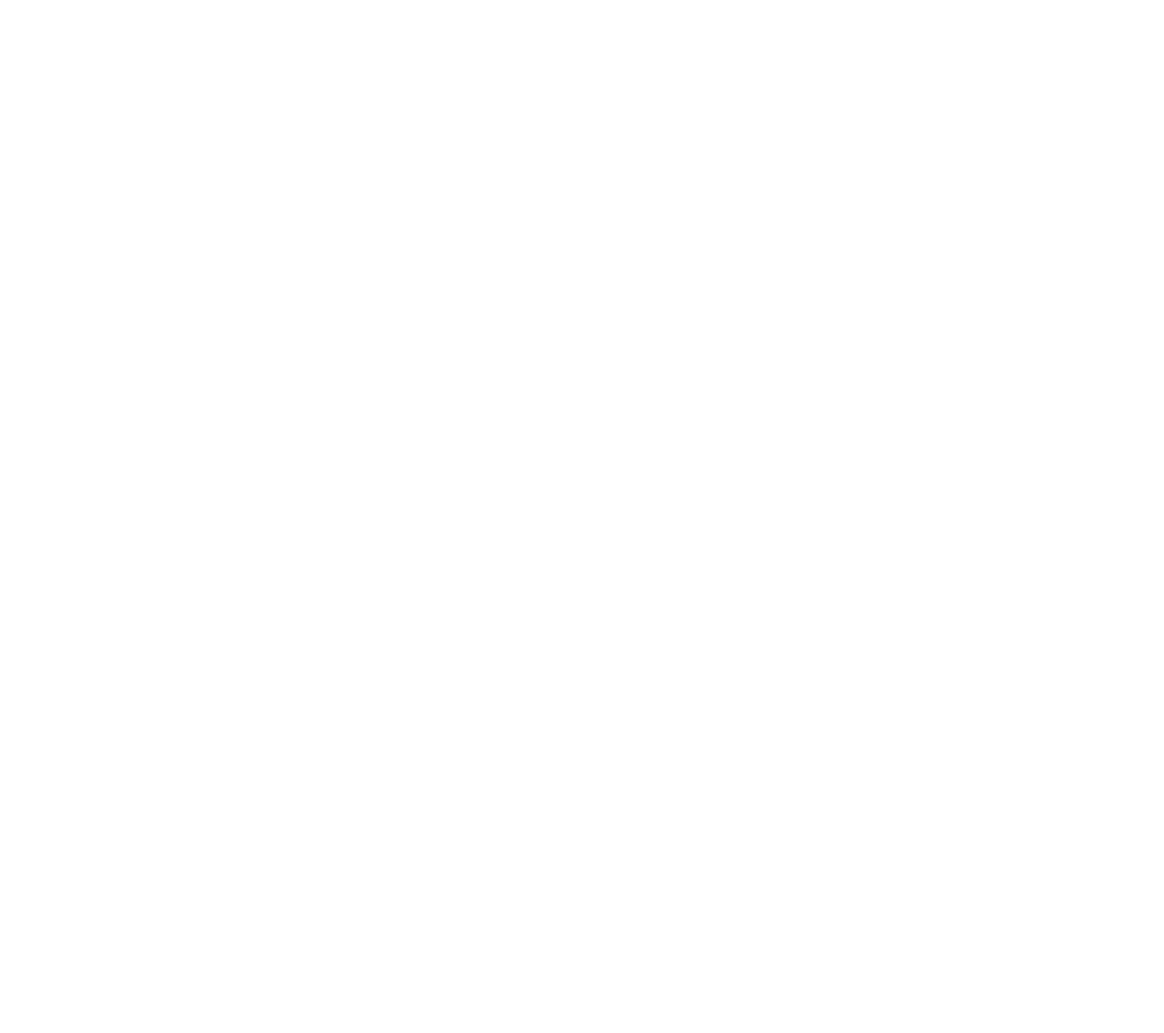
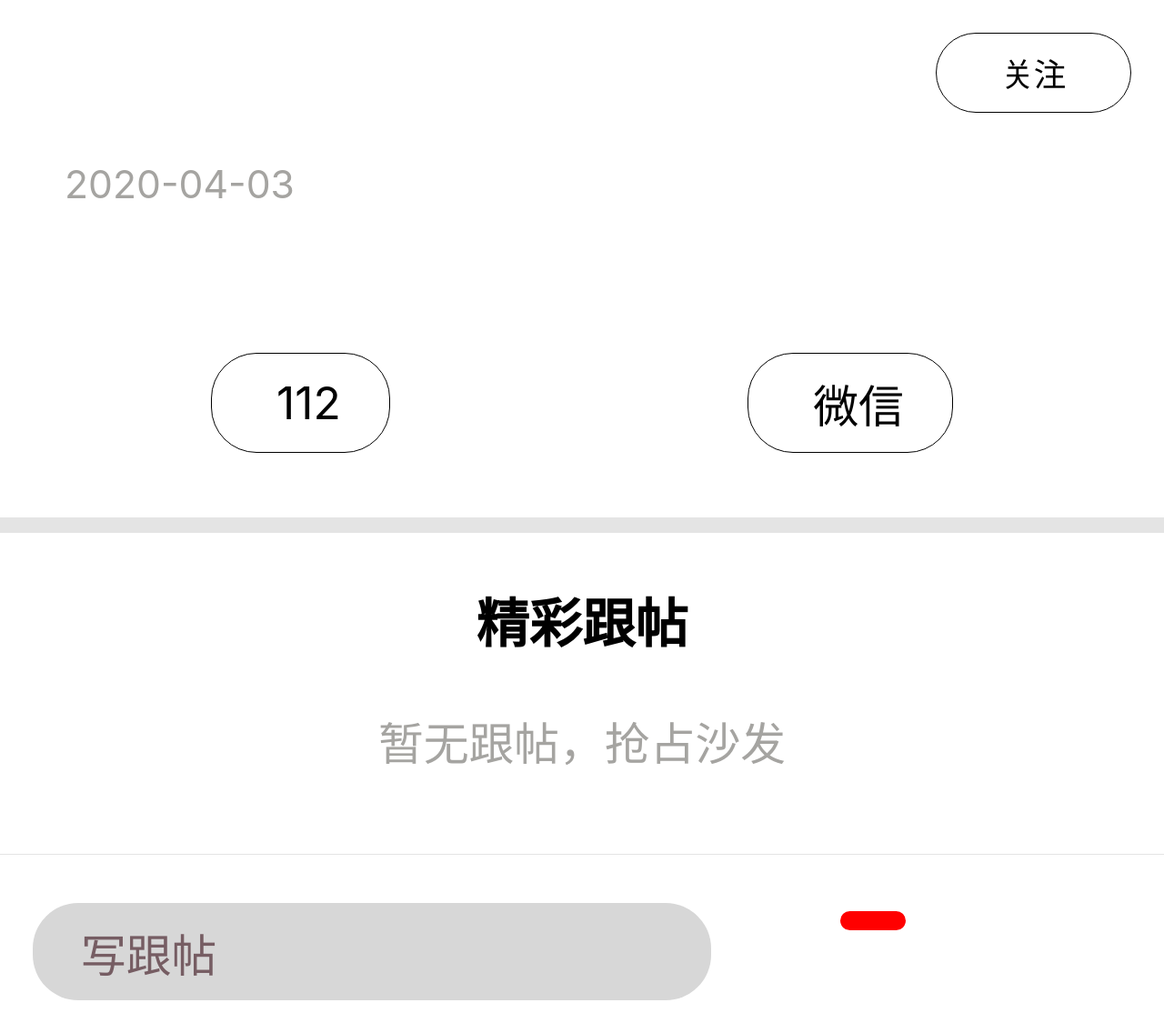
Before and after one commit to Faith233666/toutiao, a Vue app: page /post/1 in a window 1280 px wide. Shown: the whole page at 91% size. Before the commit the page ends 800 px from the top, so only its background shows below. Built offline with nearby package versions, Linux system fonts and the light colour scheme; no server answers; sample sign-in values are in the browser's storage; a small style sheet from the web is missing.

Commit message:
文章列表和搜索完成

```diff
--- a/src/components/PostItem1.vue
+++ b/src/components/PostItem1.vue
@@ -1,4 +1,5 @@
 <template>
+  <router-link :to="'/post/'+data.id">
   <div class="PostItem1">
   <div class="star">
       <div class="plan1">
@@ -10,6 +11,7 @@
       </div>
   </div>
   </div>
+  </router-link>
 </template>
 
 <script>
--- a/src/main.js
+++ b/src/main.js
@@ -9,7 +9,7 @@ import Vant, { Toast } from 'vant';
 //导入axios
 import axios from 'axios';
 
-
+let app;
 //绑定到原型,加上之后就可以在组件中通过this.$axios来调用请求方法
 Vue.prototype.$axios = axios;
 
@@ -48,14 +48,29 @@ axios.interceptors.response.use(res => {
   return res;
 }, error => {
   const{statusCode,message}=error.response.data;
-  if(statusCode==400)
+  if(statusCode===400)
   {
     Toast.fail(message);
+  }
+  if(statusCode===403)
+  {
+    //app是Vue的实例对象，可以使用里面的this.$router.replace方法
+    Toast.fail(message);
+    // 跳转到登录页, push方法的参数除了可以直接写一个字符串还可以写一个对象
+		// 对象里面的path属性表示路径，query表单问号的参数
+    // 比如这完整的路径其实 /login?return_url=/posts/1
+    app.$router.push({
+      path:'/login',
+      query:{
+        return_url:app.$route.path
+      }
+    });
+    return Promise.reject(error)
   }
 });
 //创建一个根实例
 //.$mount('#app)相当于el配置，指定id为app的元素作为模板
-new Vue({
+app=new Vue({
   //路由对象
   router,
   //加载第一个子组件，最底层的组件，(写法是固定的)
--- a/src/router/index.js
+++ b/src/router/index.js
@@ -81,6 +81,12 @@ const routes = [{
     //组件的懒加载
     //@表示src的别名
     component: () => import("@/views/Search"),
+  },
+  {
+    path: '/post/:id',
+    //组件的懒加载
+    //@表示src的别名
+    component: () => import("@/views/Post"),
   }
 ]
 const router = new VueRouter({
--- a/src/views/Login.vue
+++ b/src/views/Login.vue
@@ -62,8 +62,10 @@ export default {
           this.$toast.success(res.data.message);
           //将返回的数据存入本地存储，以便后面使用
           localStorage.setItem("userInfo", JSON.stringify(res.data.data));
-          //跳转到个人中心页面
-          this.$router.push("/user");
+          //判断地址栏有没有return_url参数
+          const {return_url}=this.$route.query;
+          this.$router.replace(return_url||'/user');
+
         }
       });
     }
--- /dev/null
+++ b/src/views/Post.vue
@@ -0,0 +1,252 @@
+<template>
+  <div class="box">
+    <div class="header">
+      <div class="nav">
+        <div class="icon">
+          <i class="iconfont iconjiantou2"></i>
+          <span class="iconfont iconnew"></span>
+        </div>
+        <div class="follow" @click="followClick(post.has_follow)" :class="post.has_follow?'active':''">{{post.has_follow?'已关注':'关注'}}</div>
+      </div>
+      <div class="title">
+        <h3>{{post.title}}</h3>
+        <div class="subtitle">
+         {{post.user.nickname}}
+          <span class="date">{{moment(post.create_date).format('YYYY-MM-DD')}}</span>
+        </div>
+      </div>
+      <div class="article">
+        <p v-html="post.content"></p>
+      </div>
+      <div class="fun">
+        <div class="praise">
+          <i class="iconfont icondianzan"></i>112
+        </div>
+        <div class="transpond">
+          <i class="iconfont iconweixin"></i>微信
+        </div>
+      </div>
+    </div>
+    <div class="content">
+        <h3>精彩跟帖</h3>
+        <p>暂无跟帖，抢占沙发</p>
+    </div>
+    <div class="footer">
+      <div class="writeFollow">写跟帖</div>
+      <div class="footerIcons">
+      <div class="message">{{post.comment_length}}</div>
+       <i class="iconfont iconpinglun-"></i>
+        <i class="iconfont iconshoucang"></i>
+        <i class="iconfont iconfenxiang"></i>
+      </div>
+    </div>
+  </div>
+</template>
+
+<script>
+import moment from 'moment';
+export default {
+  data()
+  {
+     return{
+         post:{
+           //防止报undefined
+           user:{
+
+           }
+         },
+         moment,
+     }
+  },
+  mounted()
+  {
+    const {token}=JSON.parse(localStorage.getItem('userInfo'));
+    //获取到url地址的动态id
+    let {id}=this.$route.params;
+    let config={url:'/post/'+id}
+    if(token)
+    {
+     config.headers={
+         Authorization:token
+     }
+    }
+    this.$axios(config).then(res=>{
+      const {data}=res.data;
+      this.post=data;
+      localStorage.setItem('postJson',JSON.stringify(data));
+    })
+  },
+  methods:{
+    followClick(item)
+    {
+      const {token}=JSON.parse(localStorage.getItem('userInfo'))||{};
+      if(item)
+      {
+          let {id}=this.$route.params;
+          this.$axios({
+          url:'/user_unfollow/'+id,
+          headers:{
+            Authorization:token
+          }
+          }).then(res=>{
+            console.log(res);
+            this.post.has_follow=false;
+            this.$toast.success('取消关注成功');
+          })
+       }
+      else{
+          let {id}=this.$route.params;
+          this.$axios({
+          url:'/user_follows/'+id,
+          headers:{
+            Authorization:token
+          }
+        }).then(res=>{
+            this.post.has_follow=true;
+            this.$toast.success('关注成功');
+        })
+      }
+    }
+  }
+};
+</script>
+
+<style lang="less" scoped>
+@vw: 3.6vw;
+.active{
+  background: red;
+  color:white;
+}
+.box {
+  font-size: 14 / @vw;
+  .header {
+    padding-bottom: 20 / @vw;
+    border-bottom: 5 / @vw solid #e4e4e4;
+    .nav {
+      display: flex;
+      justify-content: space-between;
+      align-items: center;
+      padding: 10 / @vw;
+      .icon {
+        i {
+          display: inline-block;
+          transform: scale(1.5);
+        }
+        span {
+          display: inline-block;
+          transform: scale(5);
+          margin-left: 30 / @vw;
+          line-height: 1.3;
+        }
+      }
+      .follow {
+        font-size: 10 / @vw;
+        padding: 5 / @vw 20 / @vw;
+        color: black;
+        border:1px solid black;
+        border-radius: 50 / @vw;
+      }
+    }
+    .title {
+      padding: 0 10 / @vw;
+      h3 {
+        font-size: 19 / @vw;
+      }
+      .subtitle {
+        font-size: 12 / @vw;
+        padding: 5 / @vw 0 15 / @vw 0;
+        color: #a5a4a1;
+        span {
+          margin-left: 10 / @vw;
+        }
+      }
+    }
+    .article {
+      padding: 0 10 / @vw;
+      p {
+        line-height: 2;
+        margin-bottom: 30 / @vw;
+        /deep/ img{
+          width: 100%;
+        }
+      }
+    }
+    .fun {
+      padding: 0 10 / @vw;
+      display: flex;
+      justify-content: space-around;
+      .praise {
+        display: flex;
+        align-items: center;
+        padding: 5 / @vw 15 / @vw;
+        border: 1px solid black;
+        border-radius: 50px;
+        i {
+          margin-right: 5 / @vw;
+          transform: scale(1.5);
+        }
+      }
+      .transpond {
+        display: flex;
+        align-items: center;
+        padding: 5 / @vw 15 / @vw;
+        border: 1px solid black;
+        border-radius: 50px;
+        i {
+          display: inline-block;
+          margin-right: 5 / @vw;
+          color: green;
+          transform: scale(1.5);
+        }
+      }
+    }
+  }
+  .content{
+    text-align: center;
+    border-bottom: 1px solid #e4e4e4 ;
+    h3{
+      margin: 15/@vw 0;
+    }
+    p{
+      margin-bottom: 25/@vw;
+      color: #a5a4a1;;
+    }
+  }
+  .footer{
+    margin: 15/@vw 10/@vw 10/@vw 10/@vw;
+    display: flex;
+    justify-content: space-between;
+    align-items: center;
+    .writeFollow
+    {
+      flex: 1;
+      padding:5/@vw;
+      padding-left:15/@vw;
+      border-radius: 50px;
+      background: #d7d7d7;
+      color:#765d63;
+    }
+    .footerIcons
+    {
+      position: relative;
+       margin-left: 40/@vw;
+       .message{
+        padding:3/@vw 10/@vw;
+        background: red;
+        color: white;
+        border-radius: 50px;
+        font-size: 8/@vw;
+        z-index: 1;
+        position: absolute;
+        top: -15px;
+        left: 0;
+       }
+       i{
+         display: inline-block;
+         transform: scale(2);
+         margin-right:30/@vw;
+       }
+    }
+  }
+}
+</style>
--- a/src/views/Search.vue
+++ b/src/views/Search.vue
@@ -1,11 +1,16 @@
 <template>
   <div class="box">
-      <div class="searchKey" :style="toggle==false?'display:none':'display:block'">
-        <ul>
+      <div class="searchKey" v-if='toggle'>
+        <!-- <ul>
           <li>美女的妙用<i class="iconfont iconjiantou1"></i></li>
           <li>美女的妙用<i class="iconfont iconjiantou1"></i></li>
           <li>美女的妙用<i class="iconfont iconjiantou1"></i></li>
-        </ul>
+        </ul> -->
+       <div v-for='(item,index) in post' :key='index'>
+        <PostItem1 :data='item' v-if='item.type==1&&item.cover.length==1'></PostItem1>
+        <PostItem2 :data='item' v-if='item.type==1&&item.cover.length==3'></PostItem2>
+        <PostItem3 :data='item' v-if='item.type==2'></PostItem3>
+       </div>
       </div>
       <div class="header">
       <div class="logo">
@@ -13,53 +18,87 @@
       </div>
       <div class="search">
         <i class="iconfont iconsearch"></i>
-        <input type="text" @focus='focusClick' @blur='blurClick'>
+        <input type="text" v-model="value" autofocus @keyup.enter='handleClick'>
       </div>
-         <span>搜索</span>
+         <span @click='handleClick'>搜索</span>
     </div>
     <div class="history">
-     <h5>历史记录</h5>
+     <h5>历史记录<i @click='removeHistory'>X</i></h5>
      <ul>
-       <li>美女</li>
-       <li>美女</li>
-       <li>美女</li>
-       <li>美女</li>
-       <li>美女</li>
-       <li>美女</li>
-       <li>美女</li>
-       <li>美女</li>
-       <li>美女</li>
-       <li>美女</li>
-       <li>美女</li>
-       <li>美女</li>
-       <li>美女</li>
-       <li>美女</li>
-       <li>美女</li>
-       <li>美女</li>
-       <li>美女</li>
+       <li v-for='(item,index) in history' :key='index' @click='itemClick(item)'>{{item}}</li>
      </ul>
     </div>
 </div>
 </template>
 
 <script>
+import PostItem1 from '@/components/PostItem1'
+import PostItem2 from '@/components/PostItem2'
+import PostItem3 from '@/components/PostItem3'
 export default {
 data()
 {
   return{
-    toggle:false
+    toggle:false,
+    value:"",
+    history:JSON.parse(localStorage.getItem('history'))||[],
+    post:""
   }
 },
+watch:
+{
+   value()
+   {
+     if(this.value=="")
+     {
+       this.toggle=false;
+     }
+   }
+},
 methods:{
-  focusClick()
+  //搜索关键字
+  handleClick()
   {
-    this.toggle=true;
+    if(this.value=="")return;
+     this.history.unshift(this.value);
+     //数组去重
+     this.history=[...new Set(this.history)];
+     localStorage.setItem('history',JSON.stringify(this.history));
+     this.getlist();
   },
-  blurClick()
+  //清除本地的历史记录
+  removeHistory()
   {
-    this.toggle=false;
+    this.history=[];
+    localStorage.removeItem('history');
+  },
+  //点击关键字搜索
+  itemClick(item)
+  {
+    this.value=item;
+    this.getlist();
+  },
+  //调用接口搜索
+  getlist()
+  {
+     this.$axios({
+       url:"/post_search",
+       params:{
+         keyword:this.value
+       }
+     }).then(res=>{
+       this.toggle=true;
+       const {data}=res.data;
+       this.post=data;
+     })
   }
-}
+},
+//三种规则组件
+components:{
+    PostItem1,
+    PostItem2,
+    PostItem3
+  },
 }
 </script>
 
@@ -113,6 +152,8 @@ methods:{
  }
  .history{
    h5{
+     display: flex;
+     justify-content: space-between;
      margin:10/@vw 0 10/@vw;
    }
    ul{
```
